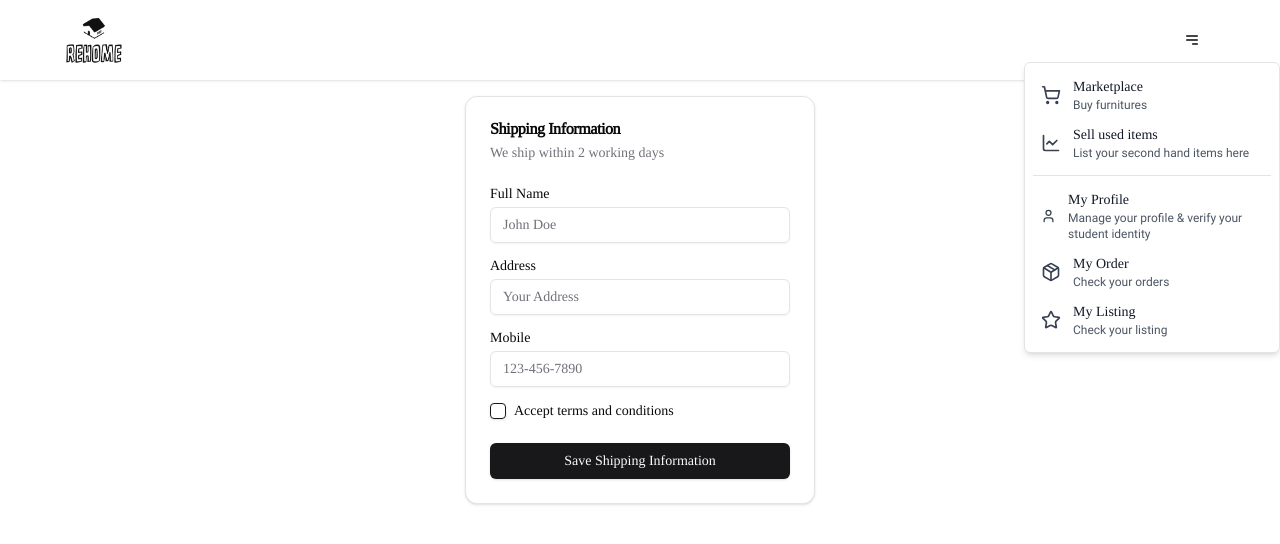
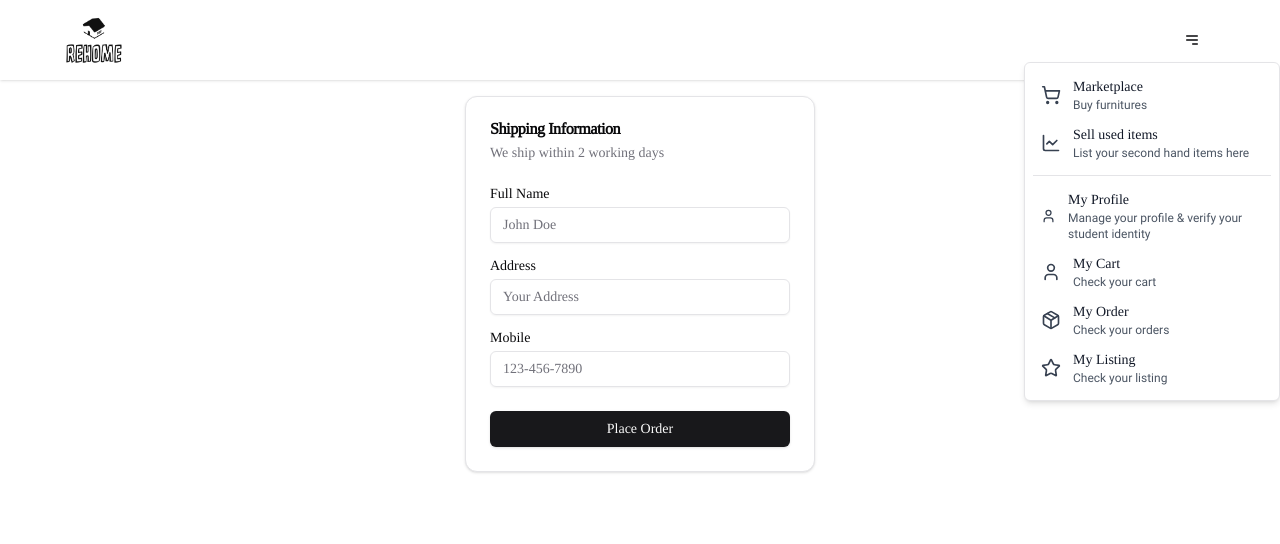
Before and after one commit to johnnychang25678/srid-rehome, a Next.js app: page /marketplace/cart/checkout in a window 1280 px wide. Both pictures are taken after a click on the button 1192 px from the left and 39 px from the top of the page. Shown: the top 544 px of the page. Built offline with nearby package versions, Linux system fonts and the light colour scheme.

Commit message:
marketplace ui update

```diff
--- a/app/marketplace/[id]/page.tsx
+++ b/app/marketplace/[id]/page.tsx
@@ -116,7 +116,9 @@ export default function Page({ params }: { params: { id: string } }) {
                   {item.qas.map((qa) => (
                     <AccordionItem key={qa.id} value={qa.question}>
                       <AccordionTrigger>{qa.question}</AccordionTrigger>
-                      <AccordionContent className="font-roboto text-xs">{qa.answer}</AccordionContent>
+                      <AccordionContent className="font-roboto text-xs">
+                        {qa.answer}
+                      </AccordionContent>
                     </AccordionItem>
                   ))}
                 </Accordion>
--- a/app/marketplace/cart/checkout/page.tsx
+++ b/app/marketplace/cart/checkout/page.tsx
@@ -1,5 +1,6 @@
 "use client";
 
+import { useState } from "react";
 import { buttonVariants } from "@/components/ui/button";
 import {
   Card,
@@ -19,22 +20,74 @@ import {
 } from "@/components/ui/dialog";
 import { Input } from "@/components/ui/input";
 import { Label } from "@/components/ui/label";
-import { Checkbox } from "@/components/ui/checkbox";
 import Link from "next/link";
 import { getCart, getItemById, storeCart, storeOrders } from "@/lib/utils";
 import { Order } from "@/lib/types";
 
 export default function Page() {
+  const [isDialogOpen, setIsDialogOpen] = useState(false);
+  const [name, setName] = useState("");
+  const [address, setAddress] = useState("");
+  const [mobile, setMobile] = useState("");
+  const [nameError, setNameError] = useState(false);
+  const [addressError, setAddressError] = useState(false);
+  const [mobileError, setMobileError] = useState(false);
+
   function handleSubmit() {
+    let valid = true;
+    if (!name) {
+      setNameError(true);
+      valid = false;
+    } else {
+      setNameError(false);
+    }
+    if (!address) {
+      setAddressError(true);
+      valid = false;
+    } else {
+      setAddressError(false);
+    }
+    if (!mobile) {
+      setMobileError(true);
+      valid = false;
+    } else {
+      setMobileError(false);
+    }
+    if (valid) {
+      setIsDialogOpen(true);
+      const savedCart = getCart();
+      // convert cart to orders
+      console.log("savedCart: ", savedCart);
+      const orders: Order[] = [];
+      for (const [itemId, count] of Object.entries(savedCart)) {
+        const item = getItemById(Number(itemId));
+        if (item) {
+          const order: Order = {
+            ...item,
+            furnishRequested: false,
+            count: count,
+            timestamp: Date.now(),
+          };
+          orders.push(order);
+        }
+      }
+      storeOrders(orders);
+      storeCart({});
+    }
     const savedCart = getCart();
     // convert cart to orders
-    console.log("savedCart: ", savedCart)
-    const orders: Order[] = []
+    console.log("savedCart: ", savedCart);
+    const orders: Order[] = [];
     for (const [itemId, count] of Object.entries(savedCart)) {
-      const item = getItemById(Number(itemId))
+      const item = getItemById(Number(itemId));
       if (item) {
-        const order: Order = { ...item, furnishRequested: false, count: count, timestamp: Date.now() }
-        orders.push(order)
+        const order: Order = {
+          ...item,
+          furnishRequested: false,
+          count: count,
+          timestamp: Date.now(),
+        };
+        orders.push(order);
       }
     }
     storeOrders(orders);
@@ -52,36 +105,55 @@ export default function Page() {
           <div className="grid w-full items-center gap-4">
             <div className="flex flex-col space-y-1.5">
               <Label htmlFor="name">Full Name</Label>
-              <Input id="name" placeholder="John Doe" />
+              <Input
+                id="name"
+                placeholder="John Doe"
+                value={name}
+                onChange={(e) => setName(e.target.value)}
+              />
+              {nameError && (
+                <span className="text-red-500 text-sm">
+                  Full Name is required
+                </span>
+              )}
             </div>
             <div className="flex flex-col space-y-1.5">
               <Label htmlFor="address">Address</Label>
-              <Input id="address" placeholder="Your Address" />
+              <Input
+                id="address"
+                placeholder="Your Address"
+                value={address}
+                onChange={(e) => setAddress(e.target.value)}
+              />
+              {addressError && (
+                <span className="text-red-500 text-sm">
+                  Address is required
+                </span>
+              )}
             </div>
             <div className="flex flex-col space-y-1.5">
               <Label htmlFor="mobile">Mobile</Label>
-              <Input id="mobile" placeholder="123-456-7890" />
-            </div>
-            <div className="flex items-center space-x-2">
-              <Checkbox id="terms" />
-              <label
-                htmlFor="terms"
-                className="text-sm font-medium leading-none peer-disabled:cursor-not-allowed peer-disabled:opacity-70"
-              >
-                Accept terms and conditions
-              </label>
+              <Input
+                id="mobile"
+                placeholder="123-456-7890"
+                value={mobile}
+                onChange={(e) => setMobile(e.target.value)}
+              />
+              {mobileError && (
+                <span className="text-red-500 text-sm">Mobile is required</span>
+              )}
             </div>
           </div>
         </form>
       </CardContent>
       <CardFooter>
-        <Dialog>
+        <Dialog open={isDialogOpen}>
           <DialogTrigger className="w-full">
             <span
               onClick={handleSubmit}
               className={`${buttonVariants()} w-full`}
             >
-              Save Shipping Information
+              Place Order
             </span>
           </DialogTrigger>
           <DialogContent>
--- a/components/layout.tsx
+++ b/components/layout.tsx
@@ -16,7 +16,10 @@ export default function Layout({ children }: { children: React.ReactNode }) {
       {/* Navbar */}
       <header className="sticky top-0 z-50 bg-white shadow p-4">
         <div className="flex justify-between items-center max-w-6xl mx-auto">
-                    <Link href="/" className="text-black text-lg font-bold hover:underline focus:outline-none">
+          <Link
+            href="/"
+            className="text-black text-lg font-bold hover:underline focus:outline-none"
+          >
             <Image
               src="/images/logo-black.png"
               alt="ReHome Logo"
@@ -52,8 +55,12 @@ export default function Layout({ children }: { children: React.ReactNode }) {
                   <div className="flex items-center space-x-3">
                     <ShoppingCart className="h-5 w-5 text-gray-700" />
                     <div>
-                                            <p className="text-sm font-medium text-gray-900">Marketplace</p>
-                                            <p className="text-xs text-gray-600 font-roboto">Buy furnitures</p>
+                      <p className="text-sm font-medium text-gray-900">
+                        Marketplace
+                      </p>
+                      <p className="text-xs text-gray-600 font-roboto">
+                        Buy furnitures
+                      </p>
                     </div>
                   </div>
                 </Link>
@@ -63,7 +70,9 @@ export default function Layout({ children }: { children: React.ReactNode }) {
                   <div className="flex items-center space-x-3">
                     <LineChart className="h-5 w-5 text-gray-700" />
                     <div>
-                                            <p className="text-sm font-medium text-gray-900">Sell used items</p>
+                      <p className="text-sm font-medium text-gray-900">
+                        Sell used items
+                      </p>
                       <p className="text-xs text-gray-600 font-roboto">
                         List your second hand items here
                       </p>
@@ -77,9 +86,26 @@ export default function Layout({ children }: { children: React.ReactNode }) {
                   <div className="flex items-center space-x-3">
                     <User className="h-5 w-5 text-gray-700" />
                     <div>
-                                            <p className="text-sm font-medium text-gray-900">My Profile</p>
+                      <p className="text-sm font-medium text-gray-900">
+                        My Profile
+                      </p>
                       <p className="text-xs text-gray-600 font-roboto">
                         Manage your profile & verify your student identity
+                      </p>
+                    </div>
+                  </div>
+                </Link>
+              </DropdownMenuItem>
+              <DropdownMenuItem asChild>
+                <Link href="/marketplace/cart">
+                  <div className="flex items-center space-x-3">
+                    <User className="h-5 w-5 text-gray-700" />
+                    <div>
+                      <p className="text-sm font-medium text-gray-900">
+                        My Cart
+                      </p>
+                      <p className="text-xs text-gray-600 font-roboto">
+                        Check your cart
                       </p>
                     </div>
                   </div>
@@ -90,8 +116,12 @@ export default function Layout({ children }: { children: React.ReactNode }) {
                   <div className="flex items-center space-x-3">
                     <Package className="h-5 w-5 text-gray-700" />
                     <div>
-                                            <p className="text-sm font-medium text-gray-900">My Order</p>
-                                            <p className="text-xs text-gray-600 font-roboto">Check your orders</p>
+                      <p className="text-sm font-medium text-gray-900">
+                        My Order
+                      </p>
+                      <p className="text-xs text-gray-600 font-roboto">
+                        Check your orders
+                      </p>
                     </div>
                   </div>
                 </Link>
@@ -101,15 +131,18 @@ export default function Layout({ children }: { children: React.ReactNode }) {
                   <div className="flex items-center space-x-3">
                     <Star className="h-5 w-5 text-gray-700" />
                     <div>
-                                            <p className="text-sm font-medium text-gray-900">My Listing</p>
-                                            <p className="text-xs text-gray-600 font-roboto">Check your listing</p>
+                      <p className="text-sm font-medium text-gray-900">
+                        My Listing
+                      </p>
+                      <p className="text-xs text-gray-600 font-roboto">
+                        Check your listing
+                      </p>
                     </div>
                   </div>
                 </Link>
               </DropdownMenuItem>
             </DropdownMenuContent>
           </DropdownMenu>
-
         </div>
       </header>
 
--- a/components/ui/dialog.tsx
+++ b/components/ui/dialog.tsx
@@ -2,7 +2,7 @@
 
 import * as React from "react"
 import * as DialogPrimitive from "@radix-ui/react-dialog"
-import { X } from "lucide-react"
+// import { X } from "lucide-react"
 
 import { cn } from "@/lib/utils"
 
@@ -45,7 +45,7 @@ const DialogContent = React.forwardRef<
     >
       {children}
       <DialogPrimitive.Close className="absolute right-4 top-4 rounded-sm opacity-70 ring-offset-background transition-opacity hover:opacity-100 focus:outline-none focus:ring-2 focus:ring-ring focus:ring-offset-2 disabled:pointer-events-none data-[state=open]:bg-accent data-[state=open]:text-muted-foreground">
-        <X className="h-4 w-4" />
+        {/* <X className="h-4 w-4" /> */}
         <span className="sr-only">Close</span>
       </DialogPrimitive.Close>
     </DialogPrimitive.Content>
```
Lines whose indentation alone changed are shown as unchanged.
